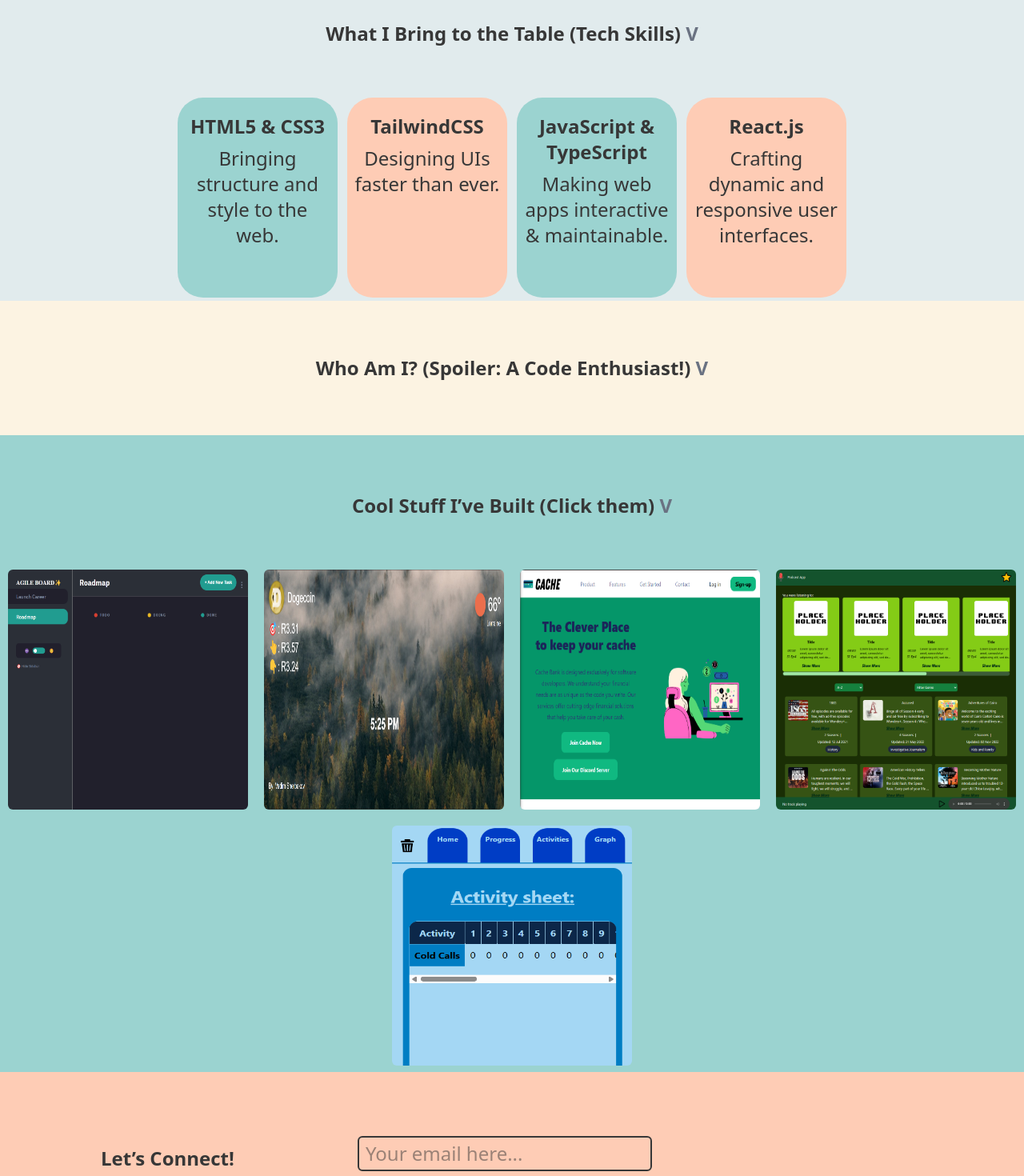
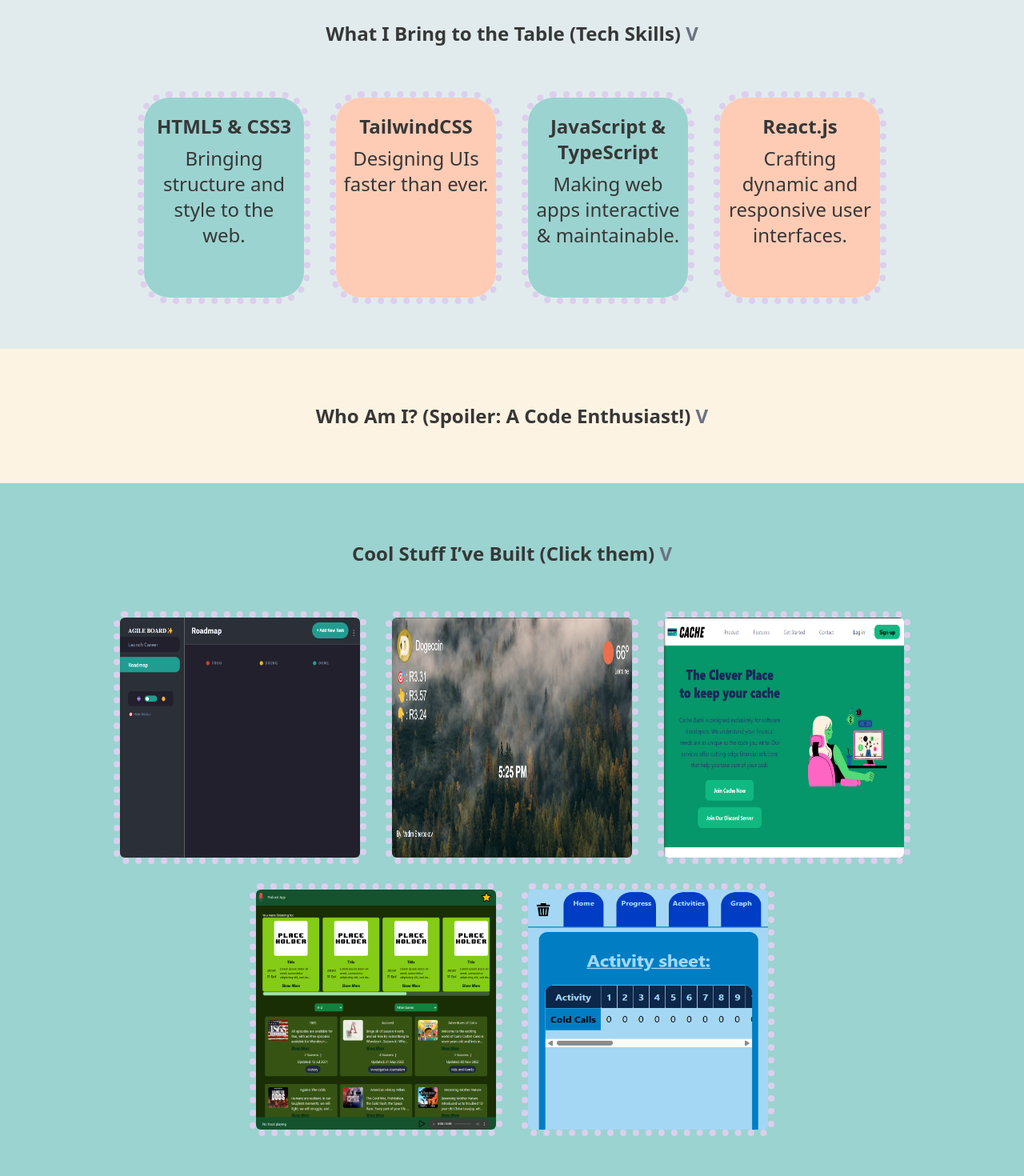
Before and after one commit to DaneVN/Personal_Portfolio_Website, a React (Vite) app in the folder app/: page /frontend in a window 1280 px wide. Shown: the part 780-2250 px from the top of the page at 80% size. Built offline with nearby package versions, Linux system fonts and the light colour scheme.

Commit message:
Section Spacing + Card outlines

```diff
--- a/app/src/assets/elements/SkillCard.jsx
+++ b/app/src/assets/elements/SkillCard.jsx
@@ -4,7 +4,8 @@ export default function SkillCard({ className, title, children }) {
   return (
     <>
       <div
-        className={`w-[150px] h-[200px] sm:w-[200px] sm:h-[250px] rounded-4xl text-center flex flex-col gap-2 py-5 px-2 ${className}`}
+        className={`w-[150px] h-[200px] sm:w-[200px] sm:h-[250px] rounded-4xl text-center flex flex-col gap-2
+           py-5 px-2 outline-[var(--clb-lightest)] outline-dotted outline-8 ${className}`}
       >
         <span className="font-bold">{title}</span>
         {children}
--- a/app/src/assets/sections/AboutMe.jsx
+++ b/app/src/assets/sections/AboutMe.jsx
@@ -14,7 +14,7 @@ export default function AboutMe({ className }) {
           <span className="text-gray-500">V</span>
         </h2>
         {!isHidden && (
-          <p>
+          <p className="mb-15">
             Hey there! I’m a passionate software developer who loves turning
             ideas into sleek, functional, and user-friendly applications.
             Whether it’s crafting beautiful UIs with React.js or building
--- a/app/src/assets/sections/SkillsSection.jsx
+++ b/app/src/assets/sections/SkillsSection.jsx
@@ -18,7 +18,7 @@ export default function SkillsSection({ flag }) {
           <span className="text-gray-500">V</span>
         </h2>
         {flag == "back" && !isHidden ? (
-          <div className="flex flex-wrap gap-3">
+          <div className="flex flex-wrap gap-10 mb-15">
             <SkillCard className="bg-[var(--clb-lighter)]" title="C#">
               Powering back-end logic like a pro.
             </SkillCard>
@@ -33,7 +33,7 @@ export default function SkillsSection({ flag }) {
             </SkillCard>
           </div>
         ) : flag == "front" && !isHidden ? (
-          <div className="flex flex-wrap gap-3">
+          <div className="flex flex-wrap gap-10 mb-15">
             <SkillCard className="bg-[var(--clf-blue)]" title="HTML5 & CSS3">
               Bringing structure and style to the web.
             </SkillCard>
--- a/app/src/pages/BackEndPage.jsx
+++ b/app/src/pages/BackEndPage.jsx
@@ -48,12 +48,12 @@ const FrontEndPage = () => {
           <span className="text-gray-500">V</span>
         </h2>
         {!isHidden && (
-          <div className="flex flex-wrap justify-center gap-5">
+          <div className="flex flex-wrap justify-center gap-10 mb-15">
             {backEndProjects.map((project) => {
               return (
                 <button
                   key={project.index}
-                  className="overflow-hidden hover:scale-110 transition-all rounded-md"
+                  className="overflow-hidden hover:scale-110 transition-all rounded-md outline-[var(--clb-lightest)] outline-dotted outline-8"
                   onClick={() => OpenModal({ ...project })}
                 >
                   <img
--- a/app/src/pages/FrontEndPage.jsx
+++ b/app/src/pages/FrontEndPage.jsx
@@ -45,12 +45,12 @@ const FrontEndPage = () => {
           <span className="text-gray-500">V</span>
         </h2>
         {!isHidden && (
-          <div className="flex flex-wrap justify-center gap-5">
+          <div className="flex flex-wrap justify-center gap-10 mb-15">
             {frontEndProjects.map((project) => {
               return (
                 <button
                   key={project.index}
-                  className="overflow-hidden hover:scale-110 transition-all rounded-md"
+                  className="overflow-hidden hover:scale-110 transition-all rounded-md outline-[var(--clb-lightest)] outline-dotted outline-8"
                   onClick={() => OpenModal({ ...project })}
                 >
                   <img
```
